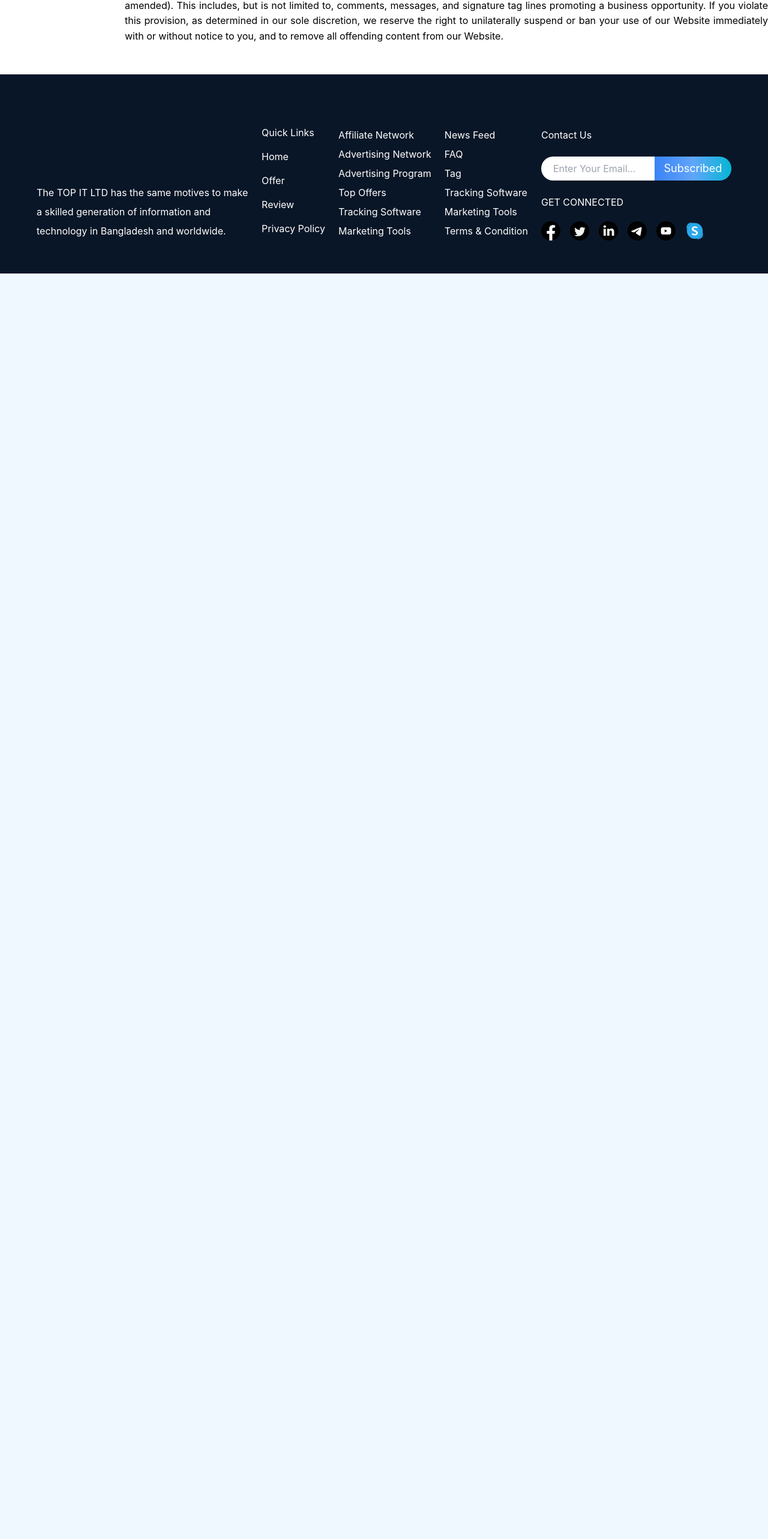
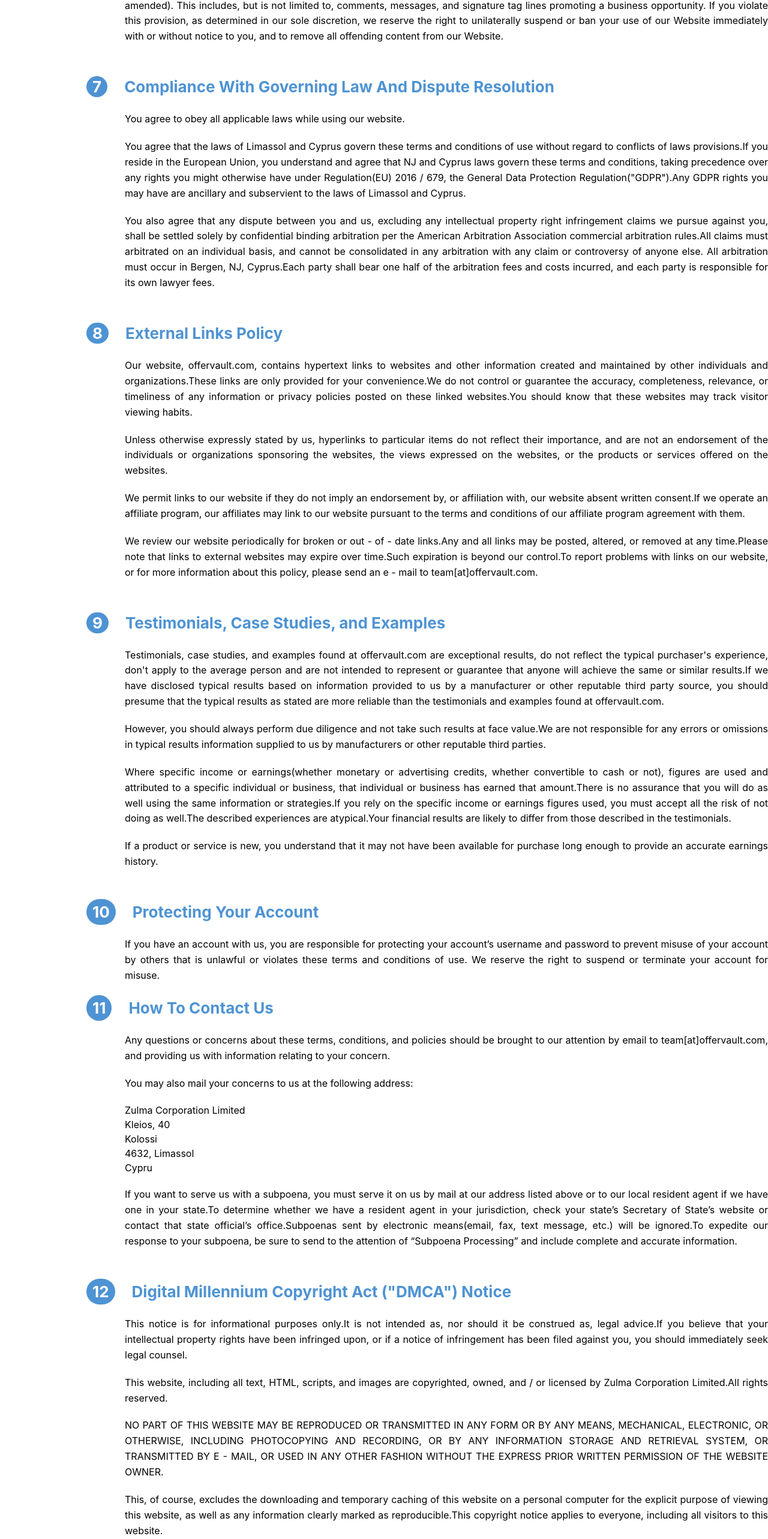
Before and after one commit to AFM-Taha/affling, a Next.js app: page /condition in a window 1280 px wide. Shown: the part 2560-5126 px from the top of the page at 60% size. Before the commit the page ends 3016 px from the top, so only its background shows below. Built offline with nearby package versions, Linux system fonts and the light colour scheme.

Commit message:
condition page add

```diff
--- a/src/assets/static-data/condition.ts
+++ b/src/assets/static-data/condition.ts
@@ -19,6 +19,38 @@ const condition = {
     section6: {
         1: ' Without our express prior written permission, you shall not use our Website to promote, market, or advertise directly or indirectly on behalf of any “business opportunity” covered by the U.S. Federal Trade Commission’s Business Opportunity Rule, 16 C.F.R. § 437.1 et seq. (as amended). This includes, but is not limited to, comments, messages, and signature tag lines promoting a business opportunity. If you violate this provision, as determined in our sole discretion, we reserve the right to unilaterally suspend or ban your use of our Website immediately with or without notice to you, and to remove all offending content from our Website. '
     },
+    section7: {
+        1: ' You agree to obey all applicable laws while using our website. ',
+        2: 'You agree that the laws of Limassol and Cyprus govern these terms and conditions of use without regard to conflicts of laws provisions.If you reside in the European Union, you understand and agree that NJ and Cyprus laws govern these terms and conditions, taking precedence over any rights you might otherwise have under Regulation(EU) 2016 / 679, the General Data Protection Regulation("GDPR").Any GDPR rights you may have are ancillary and subservient to the laws of Limassol and Cyprus.',
+        3: 'You also agree that any dispute between you and us, excluding any intellectual property right infringement claims we pursue against you, shall be settled solely by confidential binding arbitration per the American Arbitration Association commercial arbitration rules.All claims must arbitrated on an individual basis, and cannot be consolidated in any arbitration with any claim or controversy of anyone else. All arbitration must occur in Bergen, NJ, Cyprus.Each party shall bear one half of the arbitration fees and costs incurred, and each party is responsible for its own lawyer fees. '
+    },
+    section8: {
+        1: ' Our website, offervault.com, contains hypertext links to websites and other information created and maintained by other individuals and organizations.These links are only provided for your convenience.We do not control or guarantee the accuracy, completeness, relevance, or timeliness of any information or privacy policies posted on these linked websites.You should know that these websites may track visitor viewing habits.',
+        2: 'Unless otherwise expressly stated by us, hyperlinks to particular items do not reflect their importance, and are not an endorsement of the individuals or organizations sponsoring the websites, the views expressed on the websites, or the products or services offered on the websites.',
+        3: 'We permit links to our website if they do not imply an endorsement by, or affiliation with, our website absent written consent.If we operate an affiliate program, our affiliates may link to our website pursuant to the terms and conditions of our affiliate program agreement with them.',
+        4: 'We review our website periodically for broken or out - of - date links.Any and all links may be posted, altered, or removed at any time.Please note that links to external websites may expire over time.Such expiration is beyond our control.To report problems with links on our website, or for more information about this policy, please send an e - mail to team[at]offervault.com. '
+    },
+    section9: {
+        1: ' Testimonials, case studies, and examples found at offervault.com are exceptional results, do not reflect the typical purchaser\'s experience, don\'t apply to the average person and are not intended to represent or guarantee that anyone will achieve the same or similar results.If we have disclosed typical results based on information provided to us by a manufacturer or other reputable third party source, you should presume that the typical results as stated are more reliable than the testimonials and examples found at offervault.com.',
+        2: ' However, you should always perform due diligence and not take such results at face value.We are not responsible for any errors or omissions in typical results information supplied to us by manufacturers or other reputable third parties.',
+        3: 'Where specific income or earnings(whether monetary or advertising credits, whether convertible to cash or not), figures are used and attributed to a specific individual or business, that individual or business has earned that amount.There is no assurance that you will do as well using the same information or strategies.If you rely on the specific income or earnings figures used, you must accept all the risk of not doing as well.The described experiences are atypical.Your financial results are likely to differ from those described in the testimonials.',
+        4: 'If a product or service is new, you understand that it may not have been available for purchase long enough to provide an accurate earnings history. '
+    },
+    section10: {
+        1: ' If you have an account with us, you are responsible for protecting your account’s username and password to prevent misuse of your account by others that is unlawful or violates these terms and conditions of use. We reserve the right to suspend or terminate your account for misuse. '
+    },
+    section11: {
+        1: ' Any questions or concerns about these terms, conditions, and policies should be brought to our attention by email to team[at]offervault.com, and providing us with information relating to your concern.',
+        2: 'You may also mail your concerns to us at the following address:',
+        4: 'If you want to serve us with a subpoena, you must serve it on us by mail at our address listed above or to our local resident agent if we have one in your state.To determine whether we have a resident agent in your jurisdiction, check your state’s Secretary of State’s website or contact that state official’s office.Subpoenas sent by electronic means(email, fax, text message, etc.) will be ignored.To expedite our response to your subpoena, be sure to send to the attention of “Subpoena Processing” and include complete and accurate information.'
+
+    },
+    section12: {
+        1: ' This notice is for informational purposes only.It is not intended as, nor should it be construed as, legal advice.If you believe that your intellectual property rights have been infringed upon, or if a notice of infringement has been filed against you, you should immediately seek legal counsel.',
+        2: ' This website, including all text, HTML, scripts, and images are copyrighted, owned, and / or licensed by Zulma Corporation Limited.All rights reserved.',
+        3: 'NO PART OF THIS WEBSITE MAY BE REPRODUCED OR TRANSMITTED IN ANY FORM OR BY ANY MEANS, MECHANICAL, ELECTRONIC, OR OTHERWISE, INCLUDING PHOTOCOPYING AND RECORDING, OR BY ANY INFORMATION STORAGE AND RETRIEVAL SYSTEM, OR TRANSMITTED BY E - MAIL, OR USED IN ANY OTHER FASHION WITHOUT THE EXPRESS PRIOR WRITTEN PERMISSION OF THE WEBSITE OWNER.',
+        4: 'This, of course, excludes the downloading and temporary caching of this website on a personal computer for the explicit purpose of viewing this website, as well as any information clearly marked as reproducible.This copyright notice applies to everyone, including all visitors to this website. '
+    },
 }
 
 export default condition
--- a/src/components/common/typography/titles.tsx
+++ b/src/components/common/typography/titles.tsx
@@ -20,7 +20,10 @@ export const BlueTitleNum = ({ children, className, num }: BlueTitleNum) => {
       <span
         className={`mr-7 rounded-full bg-[#4e93d3]  ${
           num === 1 ? 'px-3' : 'px-2.5'
-        } py-0.5 font-bold text-white`}>
+        }
+        ${num < 10 ? 'py-0.5' : 'py-1.5'}
+
+         font-bold text-white`}>
         {num}
       </span>
       {children}
--- a/src/pages/condition/index.tsx
+++ b/src/pages/condition/index.tsx
@@ -81,6 +81,74 @@ export default function Condition() {
 
           <Para50 className="ml-16">{condition.section6[1]}</Para50>
         </article>
+
+        {/* ______________________________Section 7___________________________ */}
+        <article>
+          <BlueTitleNum num={7}>
+            Compliance With Governing Law And Dispute Resolution
+          </BlueTitleNum>
+
+          <Para20 className="ml-16">{condition.section7[1]}</Para20>
+          <Para20 className="ml-16">{condition.section7[2]}</Para20>
+          <Para50 className="ml-16">{condition.section7[3]}</Para50>
+        </article>
+
+        {/* ______________________________Section 8___________________________ */}
+        <article>
+          <BlueTitleNum num={8}>External Links Policy </BlueTitleNum>
+
+          <Para20 className="ml-16">{condition.section8[1]}</Para20>
+          <Para20 className="ml-16">{condition.section8[2]}</Para20>
+          <Para20 className="ml-16">{condition.section8[3]}</Para20>
+          <Para50 className="ml-16">{condition.section8[4]}</Para50>
+        </article>
+
+        {/* ______________________________Section 9___________________________ */}
+        <article>
+          <BlueTitleNum num={9}>
+            Testimonials, Case Studies, and Examples{' '}
+          </BlueTitleNum>
+
+          <Para20 className="ml-16">{condition.section9[1]}</Para20>
+          <Para20 className="ml-16">{condition.section9[2]}</Para20>
+          <Para20 className="ml-16">{condition.section9[3]}</Para20>
+          <Para50 className="ml-16">{condition.section9[4]}</Para50>
+        </article>
+
+        {/* ______________________________Section 10___________________________ */}
+        <article>
+          <BlueTitleNum num={10}>Protecting Your Account</BlueTitleNum>
+
+          <Para20 className="ml-16">{condition.section10[1]}</Para20>
+        </article>
+
+        {/* ______________________________Section 11___________________________ */}
+        <article>
+          <BlueTitleNum num={11}>How To Contact Us</BlueTitleNum>
+
+          <Para20 className="ml-16">{condition.section11[1]}</Para20>
+          <Para20 className="ml-16">{condition.section11[2]}</Para20>
+          <div className="mb-5 ml-16">
+            Zulma Corporation Limited <br />
+            Kleios, 40 <br />
+            Kolossi <br />
+            4632, Limassol <br />
+            Cypru
+          </div>
+          <Para50 className="ml-16">{condition.section11[4]}</Para50>
+        </article>
+
+        {/* ______________________________Section 12___________________________ */}
+        <article>
+          <BlueTitleNum num={12}>
+            Digital Millennium Copyright Act (&quot;DMCA&quot;) Notice
+          </BlueTitleNum>
+
+          <Para20 className="ml-16">{condition.section12[1]}</Para20>
+          <Para20 className="ml-16">{condition.section12[2]}</Para20>
+          <Para20 className="ml-16">{condition.section12[3]}</Para20>
+          <Para50 className="ml-16">{condition.section12[4]}</Para50>
+        </article>
       </div>
     </div>
   );
```
